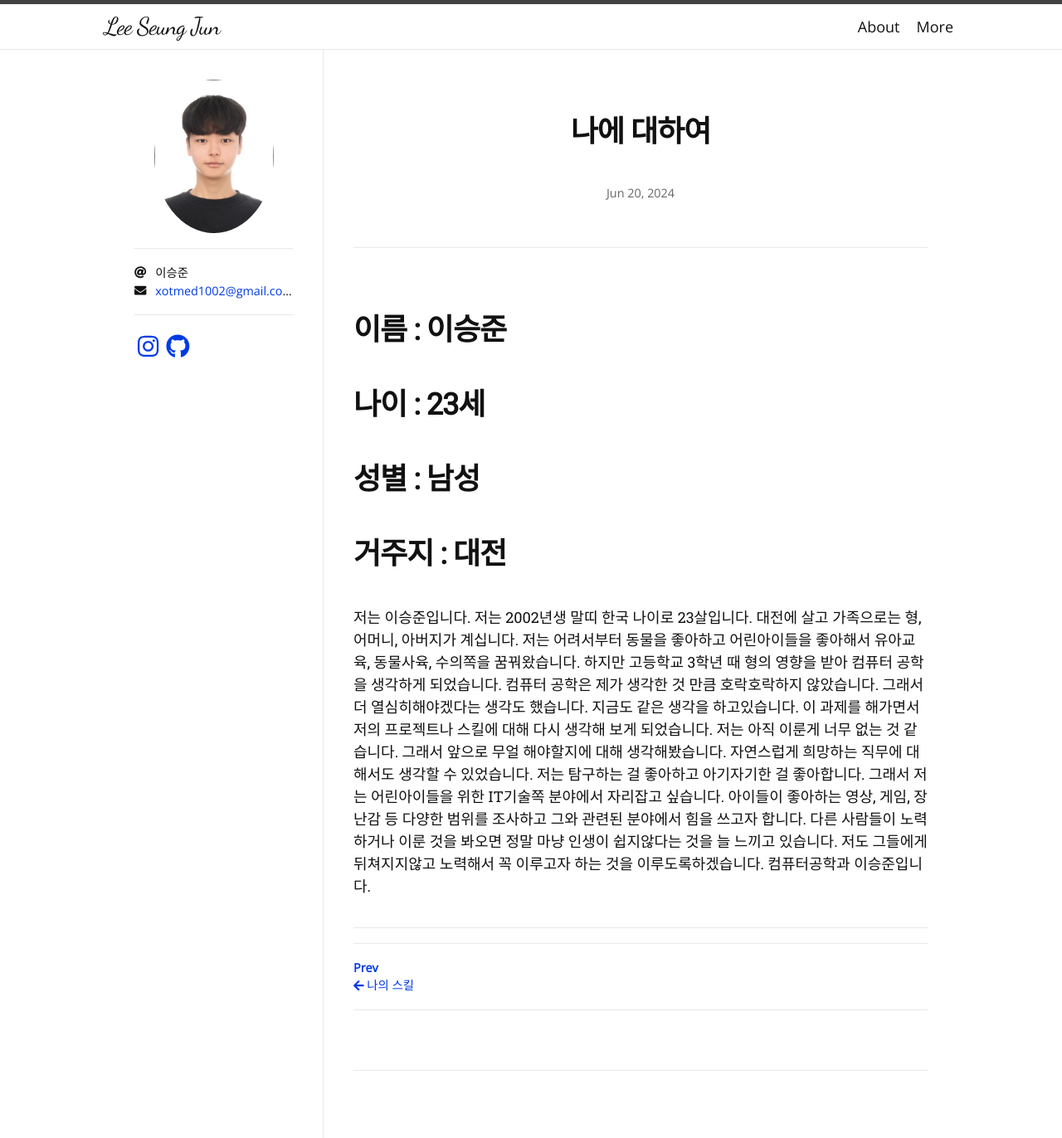
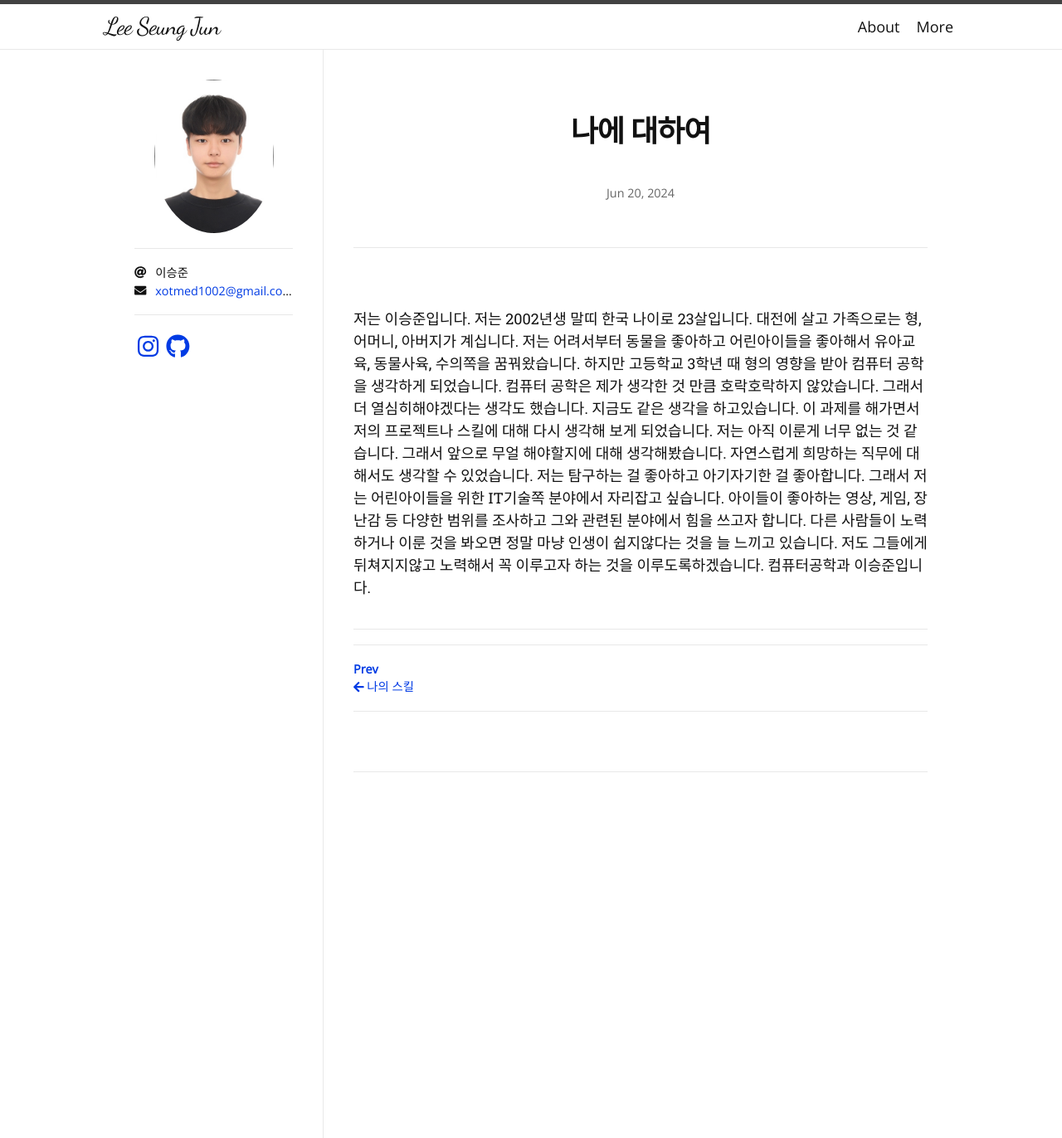
Before and after one commit to MooTo2002/MooTo2002.github.io, a Jekyll site: the page built from _posts/2024-06-20-나에 대하여.md, in a window 1280 px wide. Shown: the whole page at 83% size. Built offline with Jekyll 4.4.1, drawn with Linux system fonts in a browser that asks for light colours; nearby versions of some CDN libraries; some web fonts are replaced.

Commit message:
Update 2024-06-20-나에 대하여.md

```diff
--- a/_posts/2024-06-20-나에 대하여.md
+++ b/_posts/2024-06-20-나에 대하여.md
@@ -1,10 +1,5 @@
 ---
 layout: post
 ---
-# 이름 : 이승준
-# 나이 : 23세
-# 성별 : 남성
-# 거주지 : 대전
-
 저는 이승준입니다. 저는 2002년생 말띠 한국 나이로 23살입니다. 대전에 살고 가족으로는 형, 어머니, 아버지가 계십니다.
 저는 어려서부터 동물을 좋아하고 어린아이들을 좋아해서 유아교육, 동물사육, 수의쪽을 꿈꿔왔습니다. 하지만 고등학교 3학년 때 형의 영향을 받아 컴퓨터 공학을 생각하게 되었습니다. 컴퓨터 공학은 제가 생각한 것 만큼 호락호락하지 않았습니다. 그래서 더 열심히해야겠다는 생각도 했습니다. 지금도 같은 생각을 하고있습니다. 이 과제를 해가면서 저의 프로젝트나 스킬에 대해 다시 생각해 보게 되었습니다. 저는 아직 이룬게 너무 없는 것 같습니다. 그래서 앞으로 무얼 해야할지에 대해 생각해봤습니다. 자연스럽게 희망하는 직무에 대해서도 생각할 수 있었습니다. 저는 탐구하는 걸 좋아하고 아기자기한 걸 좋아합니다. 그래서 저는 어린아이들을 위한 IT기술쪽 분야에서 자리잡고 싶습니다. 아이들이 좋아하는 영상, 게임, 장난감 등 다양한 범위를 조사하고 그와 관련된 분야에서 힘을 쓰고자 합니다. 다른 사람들이 노력하거나 이룬 것을 봐오면 정말 마냥 인생이 쉽지않다는 것을 늘 느끼고 있습니다. 저도 그들에게 뒤쳐지지않고 노력해서 꼭 이루고자 하는 것을 이루도록하겠습니다. 컴퓨터공학과 이승준입니다.
```
